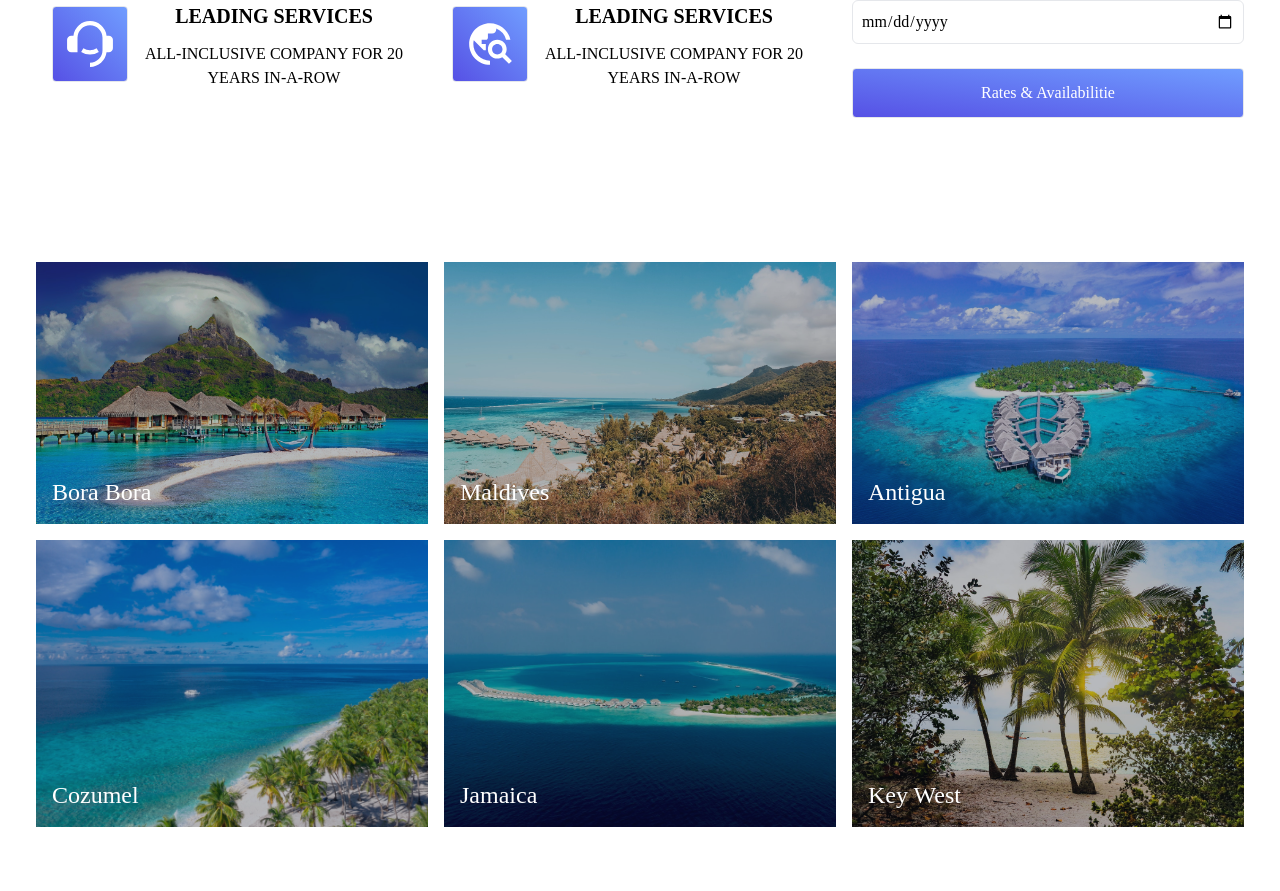
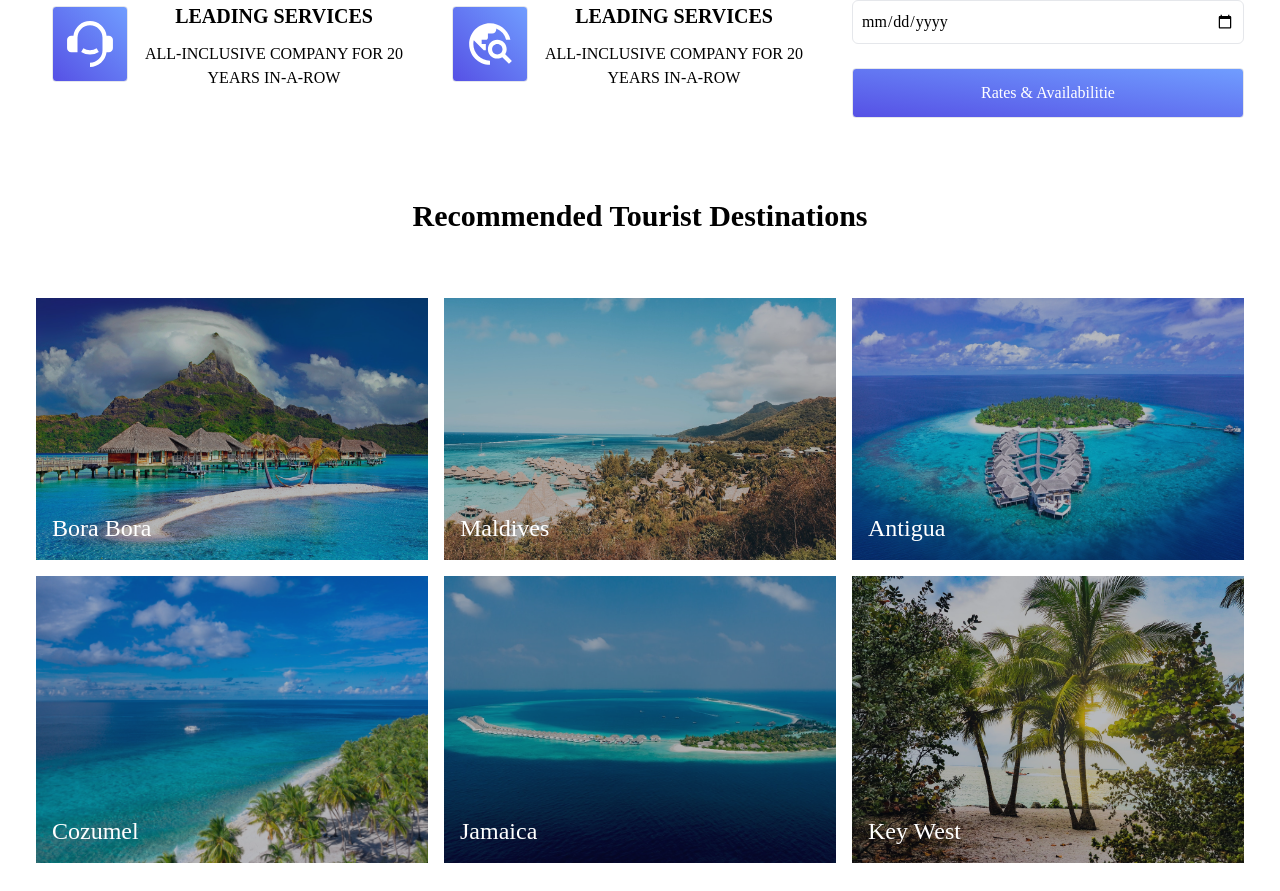
Before and after one commit to mriskisyahputraa2/latihan-react-pak-zaki, a React (Create React App) app in the folder website-travel-react/: page / in a window 1280 px wide. Shown: the part 1861-2752 px from the top of the page. After the commit the page ends 2724 px from the top, so only its background shows below. Built offline with nearby package versions, Linux system fonts and the light colour scheme.

Commit message:
adding img card

```diff
--- a/website-travel-react/src/components/Selects.jsx
+++ b/website-travel-react/src/components/Selects.jsx
@@ -8,7 +8,13 @@ import SelectCard from "./SelectsCard"
 
 function Select() {
     return <>
-        <div className="max-w-[1240px] py-16 px-4 mx-auto grid md:grid-cols-2 lg:grid-cols-3 gap-4">
+
+
+        <div className="max-w-[1240px] px-4 mx-auto ">
+            <div className='text-center pb-16'>
+                <h2>Recommended Tourist Destinations</h2>
+            </div>
+            <div className='grid md:grid-cols-2 lg:grid-cols-3 gap-4'>
                 <SelectCard bg={BoraBora} text='Bora Bora' />
                 <SelectCard bg={BoraBora2} text='Maldives' />
                 <SelectCard bg={Maldives} text='Antigua' />
@@ -16,6 +22,7 @@ function Select() {
                 <SelectCard bg={Maldives3} text='Jamaica' />
                 <SelectCard bg={KeyWest} text='Key West' />
             </div>
+        </div>
     </>
 }
 
--- a/website-travel-react/src/components/SelectsCard.jsx
+++ b/website-travel-react/src/components/SelectsCard.jsx
@@ -1,5 +1,6 @@
 function SelectCard({ bg, text }) {
     return <>
+
         <div className="relative">
             <img className="w-full h-full object-cover" src={bg} alt={text} />
             <div className="absolute top-0 left-0 w-full h-full bg-gray-900/30">
```
Lines whose indentation alone changed are shown as unchanged.
